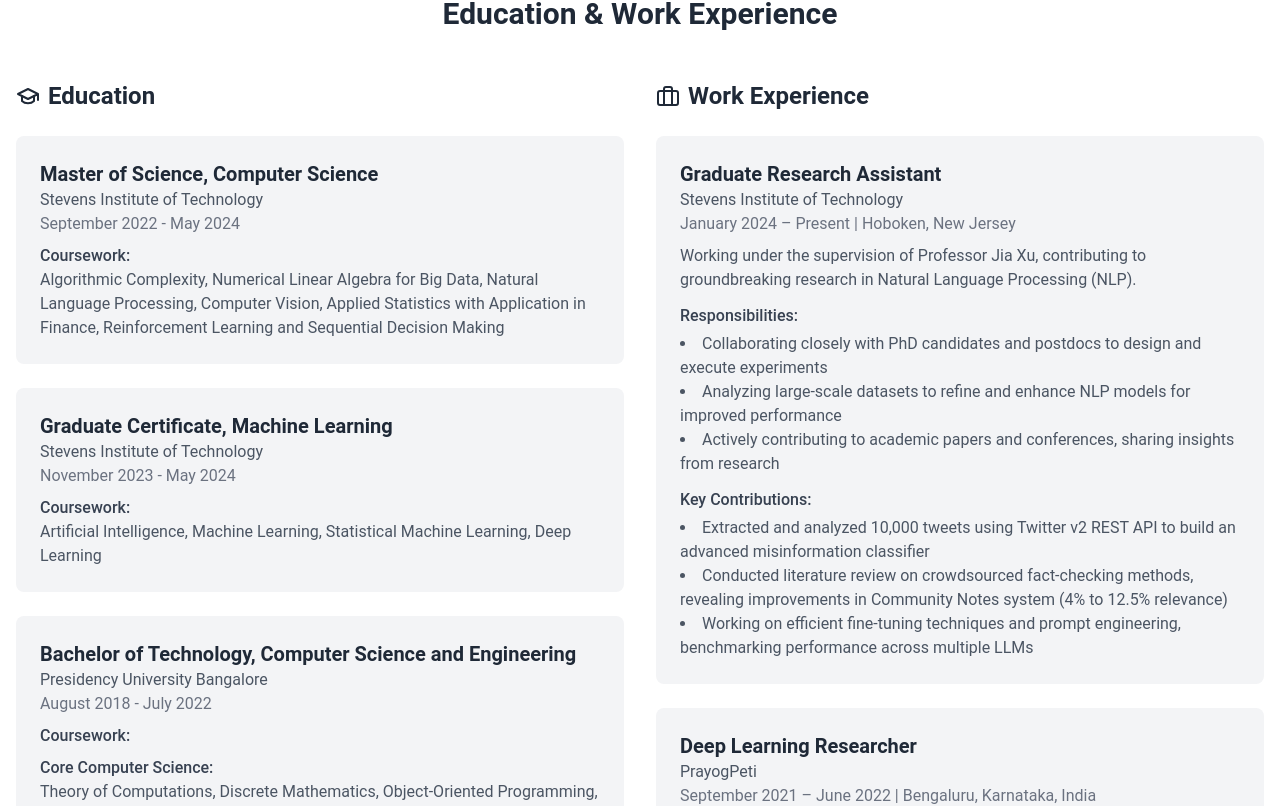
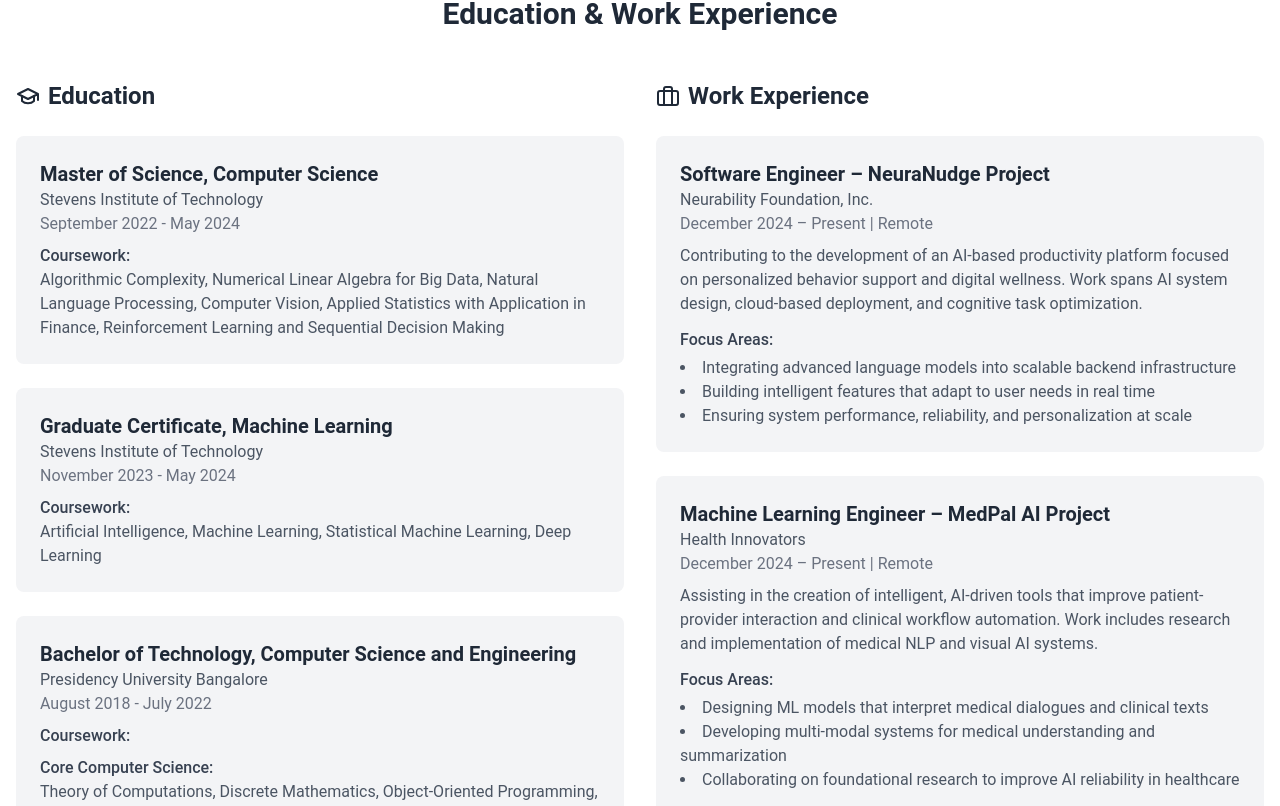
Before and after one commit to git4sudo/portfolio, a React (Vite) app: page / in a window 1280 px wide. Shown: the part 3580-4386 px from the top of the page. Built offline with nearby package versions, Linux system fonts and the light colour scheme.

Commit message:
Update EducationWork.tsx

```diff
--- a/src/components/EducationWork.tsx
+++ b/src/components/EducationWork.tsx
@@ -57,6 +57,40 @@ const EducationWork: React.FC = () => {
               <Briefcase className="mr-2" /> Work Experience
             </h3>
             <div className="space-y-6">
+              <div className="bg-gray-100 p-6 rounded-lg">
+  <h4 className="text-xl font-semibold">Software Engineer – NeuraNudge Project</h4>
+  <p className="text-gray-600">Neurability Foundation, Inc.</p>
+  <p className="text-gray-500">December 2024 – Present | Remote</p>
+  <p className="text-gray-600 mt-2">
+    Contributing to the development of an AI-based productivity platform focused on personalized behavior support and digital wellness. Work spans AI system design, cloud-based deployment, and cognitive task optimization.
+  </p>
+  <div className="mt-3">
+    <p className="text-gray-700 font-medium">Focus Areas:</p>
+    <ul className="list-disc list-inside mt-1 text-gray-600">
+      <li>Integrating advanced language models into scalable backend infrastructure</li>
+      <li>Building intelligent features that adapt to user needs in real time</li>
+      <li>Ensuring system performance, reliability, and personalization at scale</li>
+    </ul>
+  </div>
+</div>
+
+<div className="bg-gray-100 p-6 rounded-lg">
+  <h4 className="text-xl font-semibold">Machine Learning Engineer – MedPal AI Project</h4>
+  <p className="text-gray-600">Health Innovators</p>
+  <p className="text-gray-500">December 2024 – Present | Remote</p>
+  <p className="text-gray-600 mt-2">
+    Assisting in the creation of intelligent, AI-driven tools that improve patient-provider interaction and clinical workflow automation. Work includes research and implementation of medical NLP and visual AI systems.
+  </p>
+  <div className="mt-3">
+    <p className="text-gray-700 font-medium">Focus Areas:</p>
+    <ul className="list-disc list-inside mt-1 text-gray-600">
+      <li>Designing ML models that interpret medical dialogues and clinical texts</li>
+      <li>Developing multi-modal systems for medical understanding and summarization</li>
+      <li>Collaborating on foundational research to improve AI reliability in healthcare</li>
+              </ul>
+              </div>
+              </div>
+
               <div className="bg-gray-100 p-6 rounded-lg">
                 <h4 className="text-xl font-semibold">Graduate Research Assistant</h4>
                 <p className="text-gray-600">Stevens Institute of Technology</p>
```
